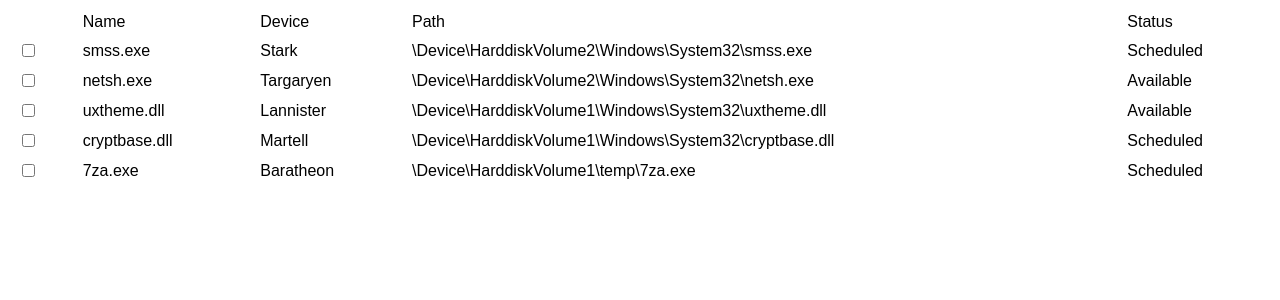
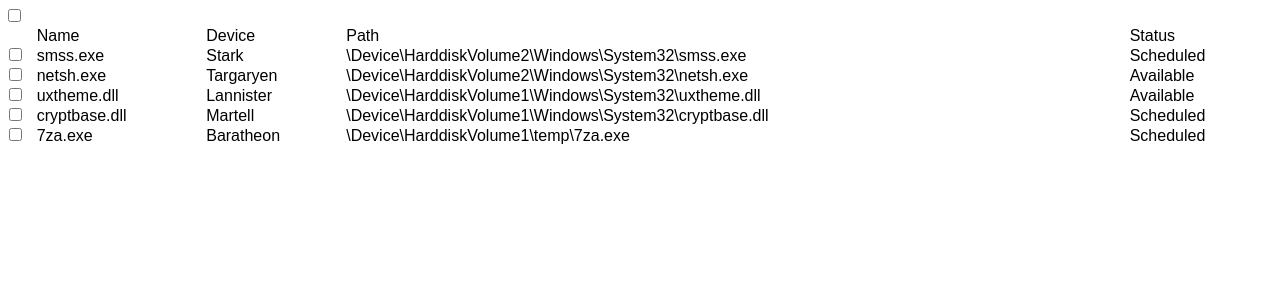
Before and after one commit to avihai-yosef/file-list-codesandbox, a React (Create React App) app: page / in a window 1280 px wide. Shown: the top 300 px of the page. Built offline with nearby package versions, Linux system fonts and the light colour scheme.

Commit message:
add select-all checkbox

```diff
--- /dev/null
+++ b/src/components/Checkbox/Checkbox.tsx
@@ -0,0 +1,17 @@
+import React, { useEffect, useRef } from "react";
+
+const Checkbox = (props: HTMLInputElement) => {
+  const { indeterminate, ...otherProps } = props;
+  const checkRef = useRef();
+
+  useEffect(() => {
+    checkRef.current.indeterminate = indeterminate;
+  }, [indeterminate]);
+
+  return (
+    // hack for getting getByRole to work on tests
+    <input type="checkbox" role="checkbox" ref={checkRef} {...otherProps} />
+  );
+};
+
+export default Checkbox;
--- a/src/components/FileList/FileList.module.css
+++ b/src/components/FileList/FileList.module.css
@@ -1,3 +1,8 @@
+@value left-checkbox-margin: 5px;
+
+.allSelector {
+  margin-left: left-checkbox-margin;
+}
 .table {
   width: 100%;
   text-align: left;
@@ -21,7 +26,8 @@
 
 .table th,
 td {
-  padding: 5px 10px;
+  vertical-align: middle;
+  padding: 0 10px 10px left-checkbox-margin;
 }
 
 .status {
--- a/src/components/FileList/FileList.tsx
+++ b/src/components/FileList/FileList.tsx
@@ -1,27 +1,32 @@
 import React from "react";
 import { File } from ".types";
 import styles from "./FileList.module.css";
+import Checkbox from "../Checkbox/Checkbox";
+import { useFileSelection } from "./hooks";
 
 type Props = {
   files: File[];
 };
 
 const FileList = ({ files }: Props) => {
-  const [selected, setSelected] = React.useState<Set<number>>(new Set());
-
-  const toggleFileSelection = (file: File) => {
-    setSelected((prev) => {
-      if (prev.has(file.id)) {
-        prev.delete(file.id);
-      } else {
-        prev.add(file.id);
-      }
-      return new Set(prev);
-    });
-  };
+  const {
+    isSelected,
+    toggleAllHandler,
+    toggleRowHandler,
+    selectionState
+  } = useFileSelection(files);
 
   return (
     <section>
+      <div>
+        <Checkbox
+          checked={selectionState.all}
+          indeterminate={selectionState.partial}
+          onChange={toggleAllHandler}
+          aria-label="all-selector"
+          className={styles.allSelector}
+        />
+      </div>
       <table data-testid="table" className={styles.table}>
         <thead>
           <tr>
@@ -37,8 +42,8 @@ const FileList = ({ files }: Props) => {
             <Row
               key={file.id}
               file={file}
-              isSelected={selected.has(file.id)}
-              onSelect={toggleFileSelection}
+              isSelected={isSelected(file)}
+              onSelect={toggleRowHandler}
             />
           ))}
         </tbody>
@@ -60,13 +65,12 @@ function Row({
   return (
     <tr
       className={styles.row}
-      data-testid="row"
       onClick={onClick}
       aria-selected={isSelected}
+      role="row"
     >
       <td>
-        {/* hack for getting getByRole to work on tests */}
-        <input role="checkbox" type="checkbox" checked={isSelected} />
+        <Checkbox checked={isSelected} />
       </td>
       <td>{file.name}</td>
       <td>{file.device}</td>
--- /dev/null
+++ b/src/components/FileList/hooks.tsx
@@ -0,0 +1,43 @@
+import { useState } from "react";
+import { File } from ".types";
+
+// TODO: rename to useListSelection (this is a generic logic)
+// TODO: optimize performance using useCallback and useMemo
+export const useFileSelection = (files: File[]) => {
+  const [selected, setSelected] = useState<Set<number>>(new Set());
+
+  const toggleRowHandler = (file: File) => {
+    setSelected((prev) => {
+      if (prev.has(file.id)) {
+        prev.delete(file.id);
+      } else {
+        prev.add(file.id);
+      }
+      return new Set(prev);
+    });
+  };
+
+  const selectedCount = selected.size;
+
+  const selectionState = {
+    none: selectedCount === 0,
+    partial: selectedCount > 0 && selectedCount < files.length,
+    all: selectedCount === files.length
+  };
+
+  const toggleAllHandler = () => {
+    if (selectionState.all) {
+      setSelected(new Set());
+    } else {
+      setSelected(new Set(files.map((f) => f.id)));
+    }
+  };
+
+  return {
+    isSelected: (file) => selected.has(file.id),
+    toggleAllHandler,
+    toggleRowHandler,
+    selectionState,
+    selectedCount
+  };
+};
--- a/src/styles.css
+++ b/src/styles.css
@@ -1,3 +1,8 @@
 .App {
   font-family: sans-serif;
 }
+
+/* reset */
+input {
+margin: 0;
+}
```
Also changed, not shown: 1 other file (tests, documents, lock files or other folders).
